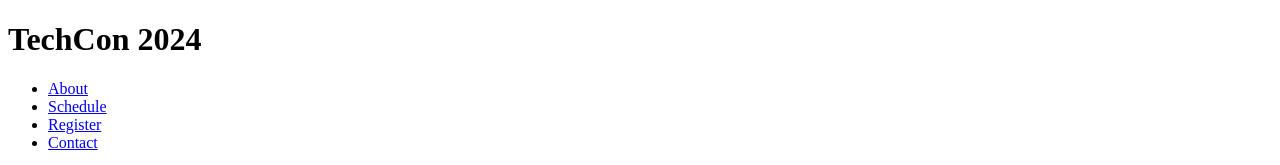
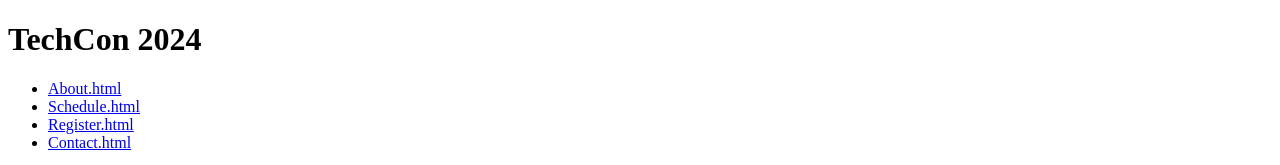
Before and after one commit to Matheka25427/My_First_Portfolio, a plain HTML site: page TechCon_HTML/techcon_website/index.html in a window 1280 px wide. Shown: the top 165 px of the page. Drawn offline with Linux system fonts and the light colour scheme.

```diff
--- a/TechCon_HTML/techcon_website/index.html
+++ b/TechCon_HTML/techcon_website/index.html
@@ -10,10 +10,10 @@
         <h1>TechCon 2024</h1>
         <nav>
             <ul>
-                <li><a href="about.html">About</a></li>
-                <li><a href="schedule.html">Schedule</a></li>
-                <li><a href="register.html">Register</a></li>
-                <li><a href="contact.html">Contact</a></li>
+                <li><a href="about.html">About.html</a></li>
+                <li><a href="schedule.html">Schedule.html</a></li>
+                <li><a href="register.html">Register.html</a></li>
+                <li><a href="contact.html">Contact.html</a></li>
             </ul>
         </nav>
     </header>
```
